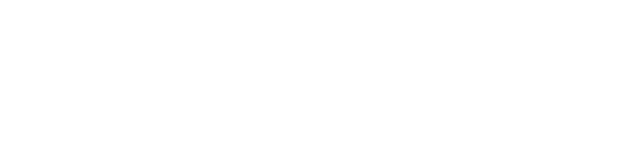
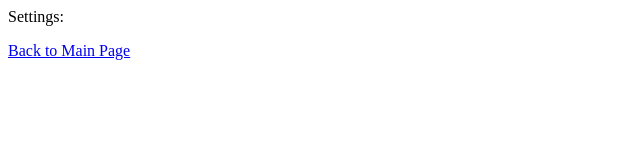
Before and after one commit to pbp66/web-api-quiz, a plain HTML site: page settings.html in a window 1280 px wide. Shown: the whole page, without its empty margins (0-640 px from the left). Drawn offline with Linux system fonts and the light colour scheme.

Commit message:
Added basic html structure to settings.html

```diff
--- a/settings.html
+++ b/settings.html
@@ -7,6 +7,11 @@
     <title>Settings</title>
 </head>
 <body>
-
+    <main>
+        Settings:
+        <ul>
+        </ul>
+        <a href="./index.html">Back to Main Page</a>
+    </main>
 </body>
 </html>
```
